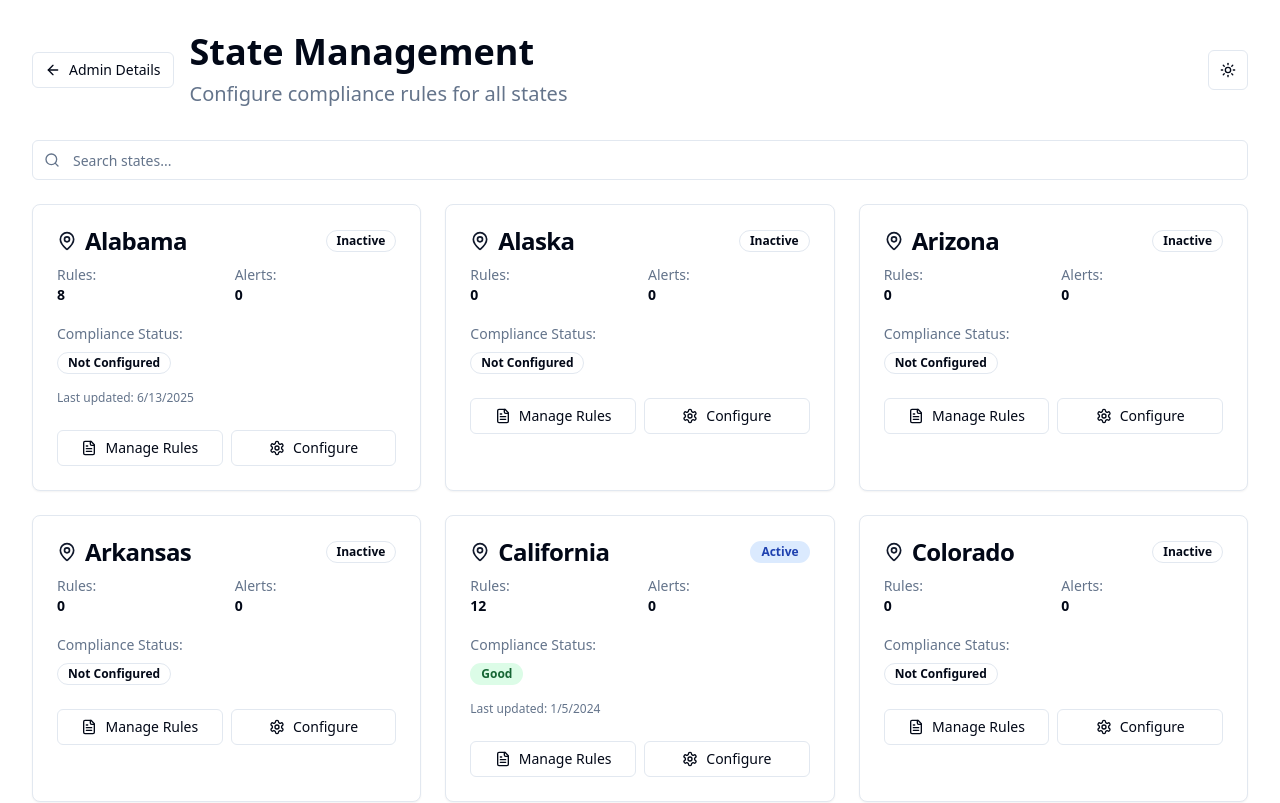
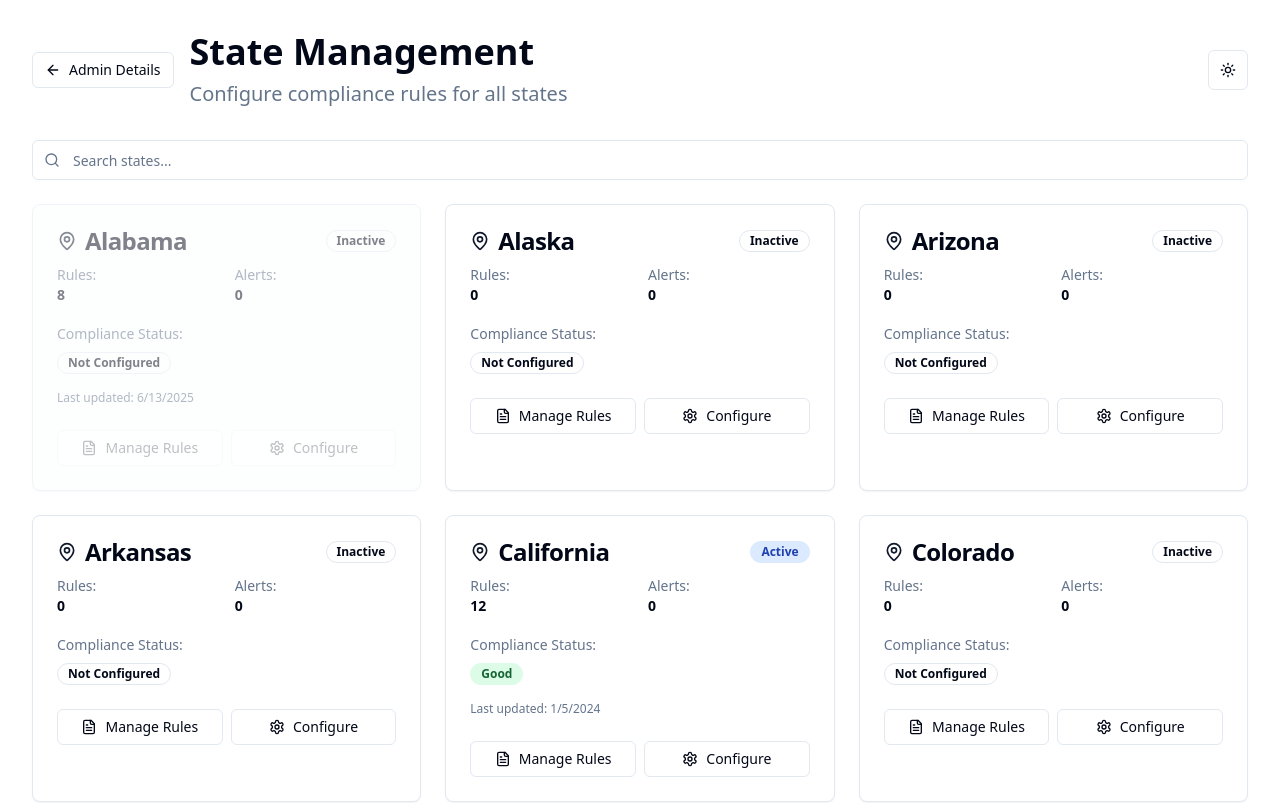
Before and after one commit to Coastal-Claims-Services/legal-and-compliance-3, a React (Vite) app: page /states in a window 1280 px wide. Shown: the top 803 px of the page. Built offline with nearby package versions, Linux system fonts and the light colour scheme.

Commit message:
Gray out Alabama box
Indicate that Alabama is not worked by graying out the box.

```diff
--- a/src/pages/States.tsx
+++ b/src/pages/States.tsx
@@ -171,7 +171,7 @@ const States = () => {
             {filteredStates.map((state) => {
               const stateData = getStateData(state);
               return (
-                <Card key={state} className="hover:shadow-lg transition-shadow">
+                <Card key={state} className={`hover:shadow-lg transition-shadow ${state === 'Alabama' ? 'opacity-50 bg-muted/30' : ''}`}>
                   <CardHeader className="pb-3">
                     <div className="flex items-center justify-between">
                       <CardTitle className="flex items-center gap-2">
@@ -215,6 +215,7 @@ const States = () => {
                         size="sm"
                         className="flex-1 flex items-center gap-2"
                         onClick={() => handleProtectedAction('rules', state)}
+                        disabled={state === 'Alabama'}
                       >
                         <FileText className="h-3 w-3" />
                         Manage Rules
@@ -224,6 +225,7 @@ const States = () => {
                         size="sm"
                         className="flex-1 flex items-center gap-2"
                         onClick={() => handleProtectedAction('configure', state)}
+                        disabled={state === 'Alabama'}
                       >
                         <Settings className="h-3 w-3" />
                         Configure
```
